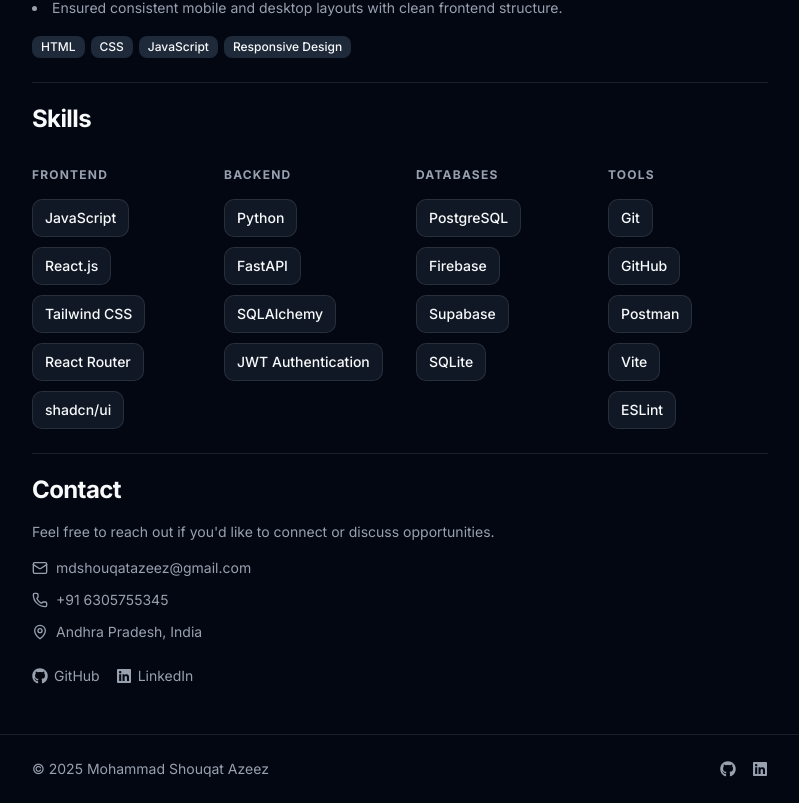
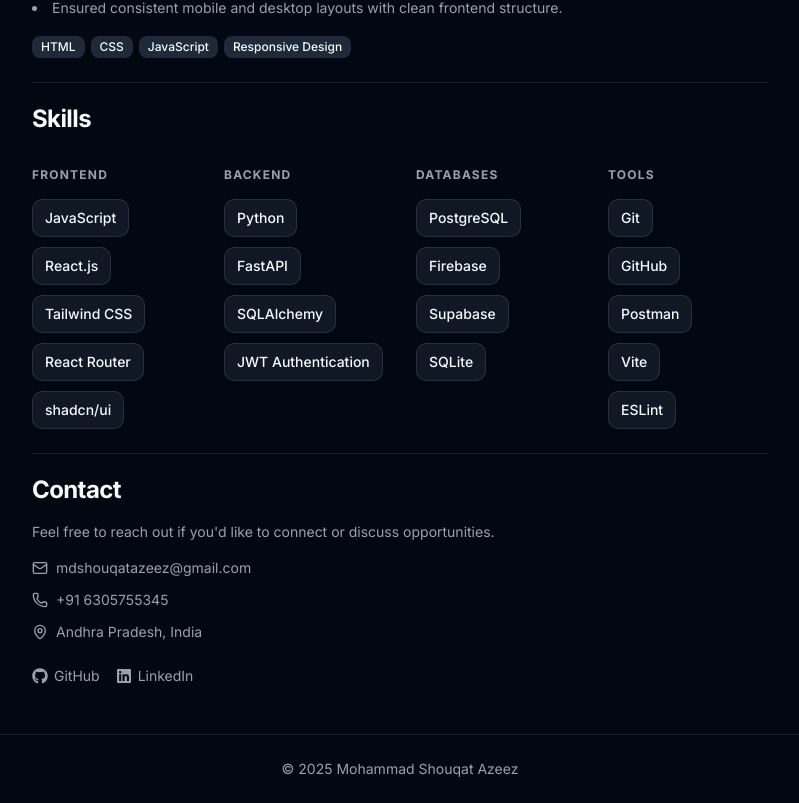
Before and after one commit to shouqatazeez/my-portfolio, a React (Vite) app: page / in a window 1280 px wide. Shown: the part 1414-2217 px from the top of the page, without its empty margins (240-1039 px from the left). Built offline with nearby package versions, Linux system fonts and the light colour scheme.

Commit message:
removed footer links

```diff
--- a/src/pages/Footer.jsx
+++ b/src/pages/Footer.jsx
@@ -1,35 +1,12 @@
-import { FaGithub, FaLinkedin } from "react-icons/fa6";
-
 const Footer = () => {
   const currentYear = new Date().getFullYear();
 
   return (
     <footer className="border-t border-border py-6">
-      <div className="container mx-auto px-4 max-w-3xl flex flex-col sm:flex-row items-center justify-between gap-4">
+      <div className="container mx-auto px-4 max-w-3xl flex items-center justify-center">
         <p className="text-sm text-muted-foreground">
           © {currentYear} Mohammad Shouqat Azeez
         </p>
-
-        <div className="flex items-center gap-4">
-          <a
-            href="https://github.com/shouqatazeez"
-            target="_blank"
-            rel="noopener noreferrer"
-            className="text-muted-foreground hover:text-foreground transition-colors"
-            aria-label="GitHub"
-          >
-            <FaGithub className="size-4" />
-          </a>
-          <a
-            href="https://www.linkedin.com/in/shouqat-azeez-mohammad/"
-            target="_blank"
-            rel="noopener noreferrer"
-            className="text-muted-foreground hover:text-foreground transition-colors"
-            aria-label="LinkedIn"
-          >
-            <FaLinkedin className="size-4" />
-          </a>
-        </div>
       </div>
     </footer>
   );
```
